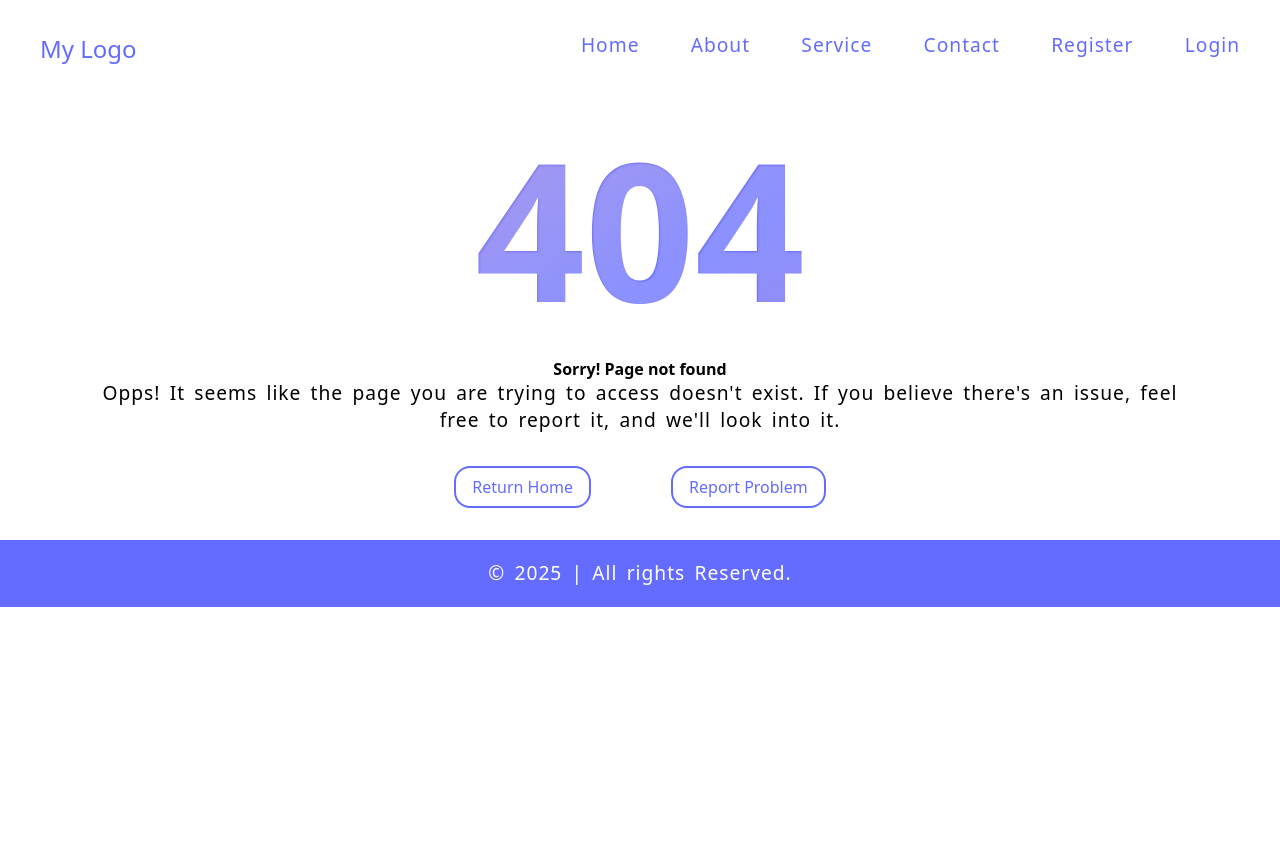
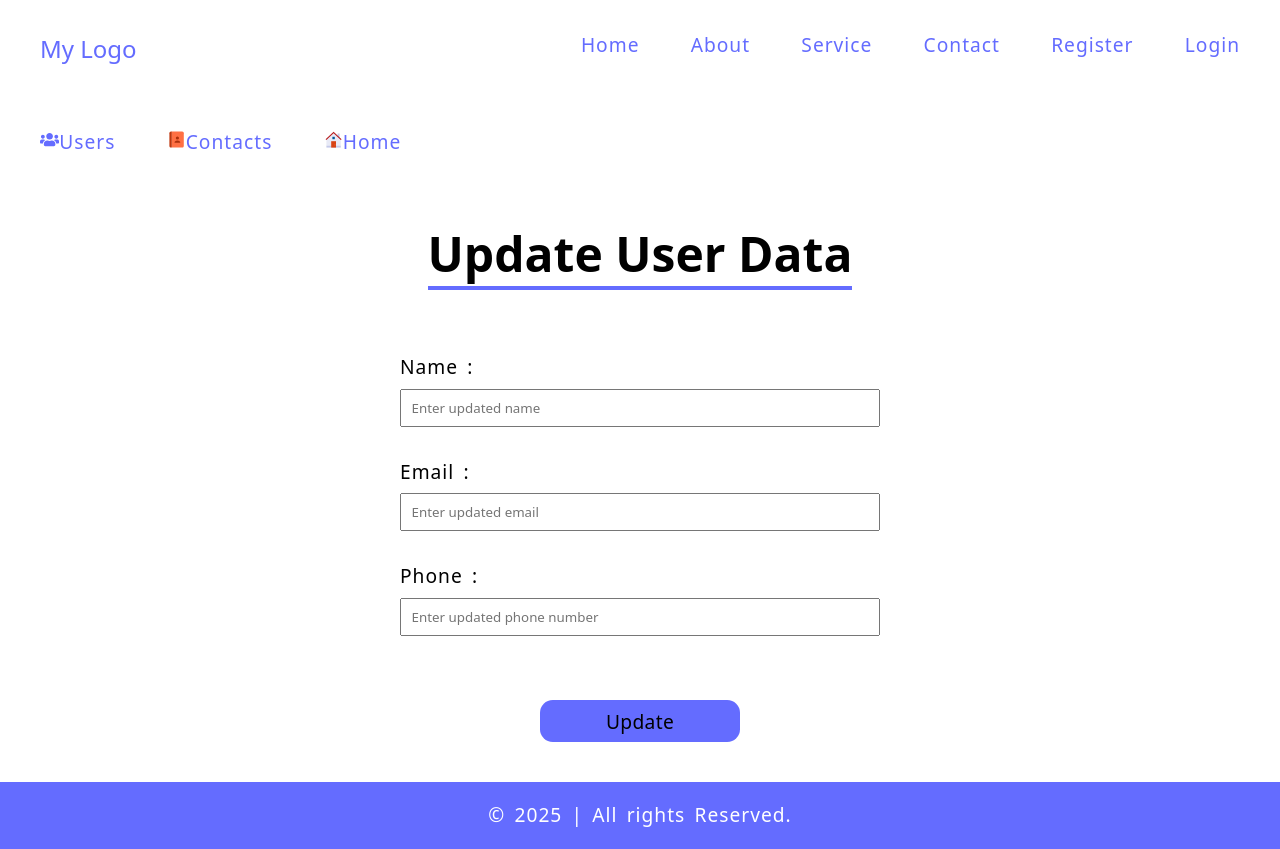
Before and after one commit to Rajsingh704596/MERN_Simp_Website, a React (Vite) app in the folder Client/: page /admin/users/1/edit in a window 1280 px wide. Before the commit the page ends 800 px from the top, so only its background shows below. Built offline with nearby package versions, Linux system fonts and the light colour scheme; no server answers.

Commit message:
Backend: Router Create, authentication then controller logic write for single user data get by id in database and pass to Frontend . Frontend:Admin Panel edit link create for Update user Data, here first user Data get by Id and show in Form.

```diff
--- a/Client/src/App.jsx
+++ b/Client/src/App.jsx
@@ -11,6 +11,7 @@ import Logout from "./pages/Logout";
 import AdminLayout from "./components/layouts/AdminLayout";
 import AdminUsers from "./pages/AdminUsers";
 import AdminContacts from "./pages/AdminContacts";
+import AdminUpdateUser from "./pages/AdminUpdateUser";
 
 function App() {
   return (
@@ -32,6 +33,7 @@ function App() {
               {/* Nested route create for Admin Panel */}
               {/* nested route forward slash not need to write it's automatic add */}
               <Route path="users" element={<AdminUsers />} />
+              <Route path="users/:id/edit" element={<AdminUpdateUser />} />
               <Route path="contacts" element={<AdminContacts />} />
             </Route>
           </Route>
--- /dev/null
+++ b/Client/src/pages/AdminUpdateUser.jsx
@@ -0,0 +1,102 @@
+import { useEffect, useState } from "react";
+import { useAuth } from "../store/auth";
+import { useParams } from "react-router-dom";
+
+const AdminUpdateUser = () => {
+  const [userData, setUserData] = useState({
+    username: "",
+    email: "",
+    phone: "",
+  });
+
+  const { AuthorizationBearerToken } = useAuth();
+  const Params = useParams(); // id get from router
+  // console.log("Params data Get id from path In Router", Params);
+
+  const handleInputChange = () => {};
+
+  const getSingleUserData = async () => {
+    try {
+      const res = await fetch(
+        `http://localhost:5000/api/admin/users/${Params.id}`,
+        {
+          method: "Get",
+          headers: {
+            Authorization: AuthorizationBearerToken,
+          },
+        }
+      );
+
+      const data = await res.json();
+      console.log(`Single User Data: ${data}`);
+
+      setUserData(data);
+    } catch (error) {
+      console.log(error);
+    }
+  };
+
+  useEffect(() => {
+    getSingleUserData();
+  }, []);
+
+  return (
+    <>
+      <section className="section-hero">
+        {/* Registration form */}
+        <form>
+          <div className="contact">
+            <h1>Update User Data </h1>
+
+            <div>
+              <label htmlFor="name">Name :</label>
+              <input
+                type="text"
+                autoComplete="off"
+                name="username"
+                value={userData.username}
+                onChange={handleInputChange}
+                id="name"
+                placeholder="Enter updated name"
+                required
+              />
+            </div>
+            <div>
+              <label htmlFor="email">Email :</label>
+              <input
+                type="email"
+                autoComplete="off"
+                name="email"
+                value={userData.email}
+                onChange={handleInputChange}
+                id="email"
+                placeholder="Enter updated email"
+                required
+              />
+            </div>
+
+            <div>
+              <label htmlFor="phone">Phone :</label>
+              <input
+                type="phone"
+                autoComplete="off"
+                name="phone"
+                value={userData.phone}
+                onChange={handleInputChange}
+                id="phone"
+                placeholder="Enter updated phone number"
+                required
+              />
+            </div>
+
+            <div>
+              <button type="submit">Update</button>
+            </div>
+          </div>
+        </form>
+      </section>
+    </>
+  );
+};
+
+export default AdminUpdateUser;
--- a/Client/src/pages/AdminUsers.jsx
+++ b/Client/src/pages/AdminUsers.jsx
@@ -2,6 +2,7 @@ import { useEffect, useState } from "react";
 import { useAuth } from "../store/auth";
 import { MdDeleteForever } from "react-icons/md";
 import { FaRegEdit } from "react-icons/fa";
+import { Link } from "react-router-dom";
 
 const AdminUsers = () => {
   const [userData, setUserData] = useState();
@@ -79,7 +80,9 @@ const AdminUsers = () => {
                   <td>{email}</td>
                   <td>{phone}</td>
                   <td>
-                    Edit <FaRegEdit />
+                    <Link to={`/admin/users/${_id}/edit`}>
+                      Edit <FaRegEdit />
+                    </Link>
                   </td>
                   <td>
                     <button
```
Also changed, not shown: 2 other files (tests, documents, lock files or other folders).
